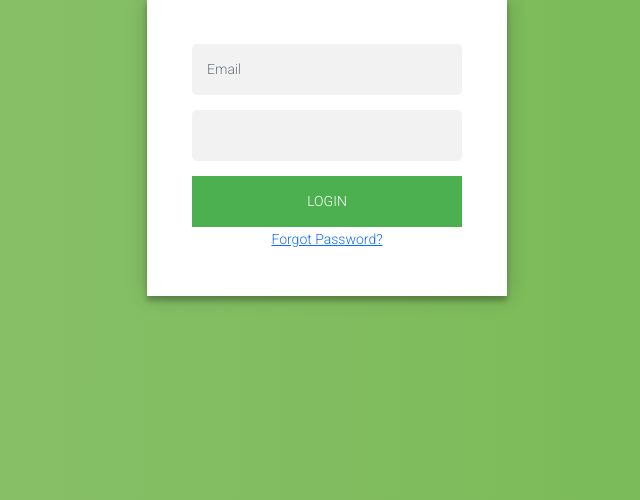
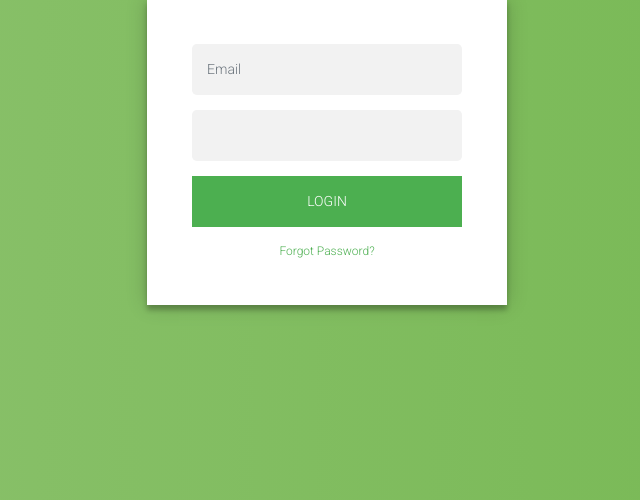
Before and after one commit to anish-kondepudi/HealthTracker, a Flask app: page /login in a window 1280 px wide. Shown: the part 173-673 px from the top of the page, without its empty margins (355-995 px from the left). Run offline with Flask 2, Linux system fonts and the light colour scheme.

Commit message:
Update login.html

```diff
--- a/templates/login.html
+++ b/templates/login.html
@@ -49,9 +49,7 @@
         </div>
 
         <button>login</button>
-        <small class="text-muted ml-2">
-            <a href="#">Forgot Password?</a>
-        </small>
+        <p class="message"><a href="/register">Forgot Password?</a></p>
       </form>
     </div>
   </div>
```
